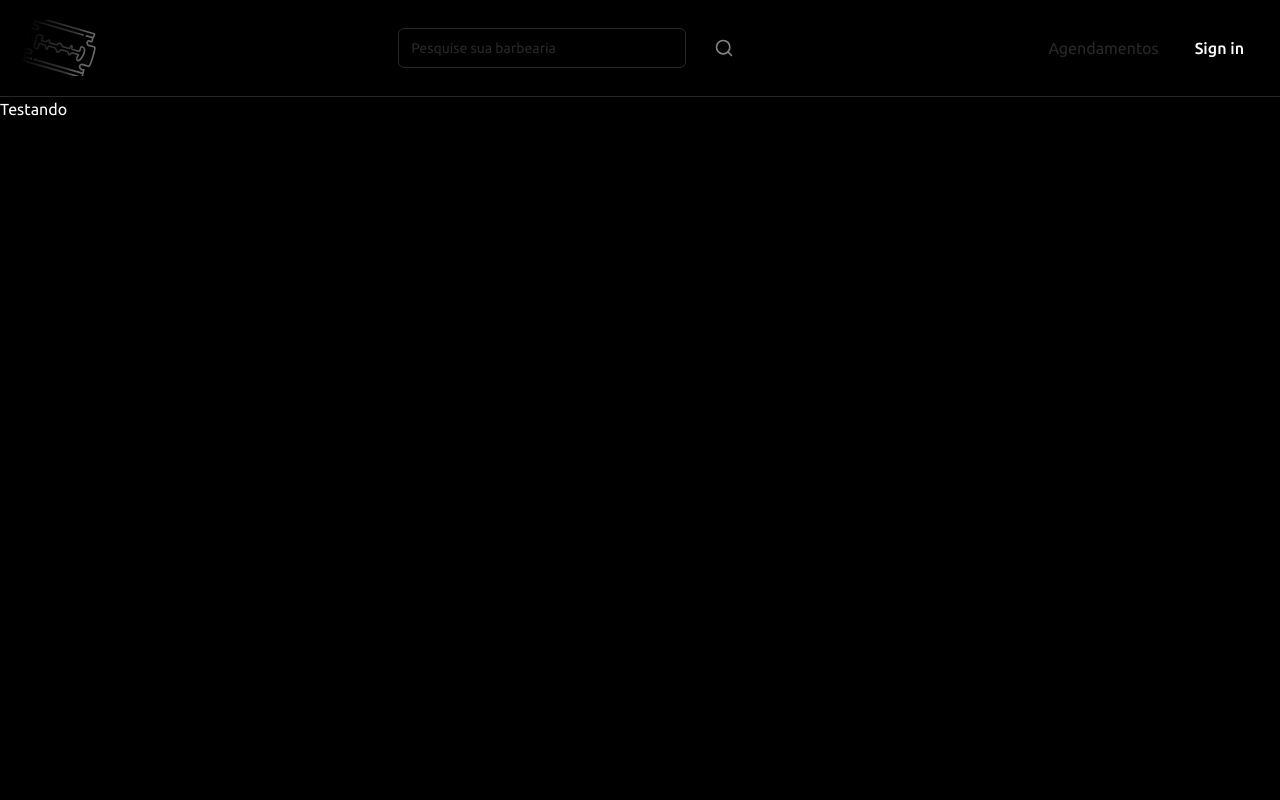
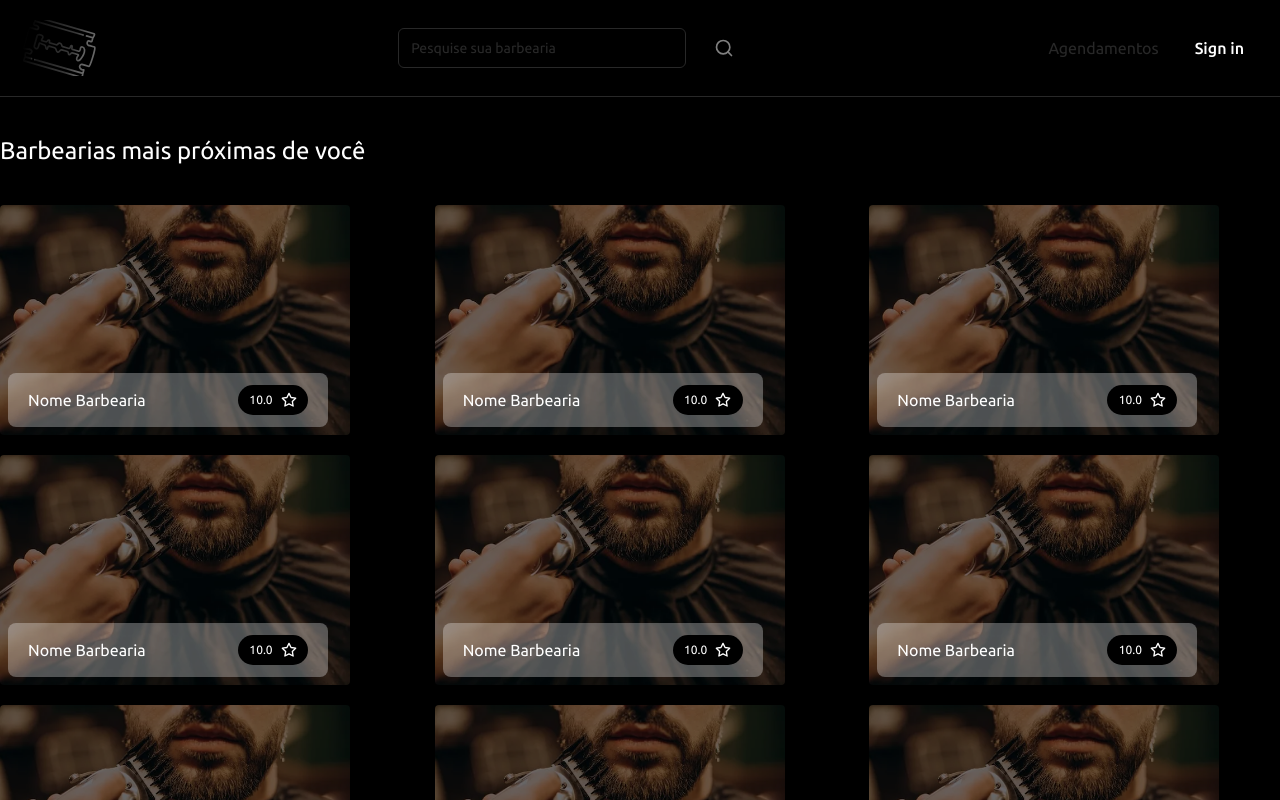
Before and after one commit to rafaapcode/app-barber, a Next.js app: page / in a window 1280 px wide. Shown: the top 800 px of the page. Built offline with nearby package versions, Linux system fonts and the light colour scheme; no server answers.

Commit message:
feat: creating the home page design

```diff
--- a/app/layout.tsx
+++ b/app/layout.tsx
@@ -20,7 +20,7 @@ export default function RootLayout({
   return (
     <ClerkProvider>
       <html lang="en">
-        <body className={cn("w-full h-full bg-[#000000] text-white", ubuntu.className)}>
+        <body className={cn("relative w-full h-full bg-[#000000] text-white", ubuntu.className)}>
           <Header />
           {children}
         </body>
--- a/app/page.tsx
+++ b/app/page.tsx
@@ -1,5 +1,22 @@
+import BarberShopCard from "@/components/BarberShopCard";
+
 export default function Home() {
   return (
-    <h1>Testando</h1>
+    <main className="w-full">
+      <div className="container mx-auto p-5 lg:p-0">
+        <h1 className="text-lg md:text-2xl mt-[32px] md:mt-[60px] lg:mt-[38px]">Barbearias mais próximas de você</h1>
+        <div className="mt-[32px] mb-10 md:mt-[79px] lg:mt-[38px] grid grid-cols-1 md:grid-cols-2 lg:grid-cols-3 gap-y-5 md:gap-x-[70px] lg:gap-x-6 w-full">
+          <BarberShopCard nome="Teste" avaliacao={10}/>
+          <BarberShopCard nome="Teste" avaliacao={10}/>
+          <BarberShopCard nome="Teste" avaliacao={10}/>
+          <BarberShopCard nome="Teste" avaliacao={10}/>
+          <BarberShopCard nome="Teste" avaliacao={10}/>
+          <BarberShopCard nome="Teste" avaliacao={10}/>
+          <BarberShopCard nome="Teste" avaliacao={10}/>
+          <BarberShopCard nome="Teste" avaliacao={10}/>
+          <BarberShopCard nome="Teste" avaliacao={10}/>
+        </div>
+      </div>
+    </main>
   );
 }
--- /dev/null
+++ b/components/BarberShopCard.tsx
@@ -0,0 +1,32 @@
+import Image from "next/image";
+import Link from "next/link";
+import FeedBackBadge from "./FeedBackBadge";
+
+interface BarberShopCardProps {
+    nome: string;
+    avaliacao: number;
+}
+
+export default function BarberShopCard({ avaliacao, nome }: BarberShopCardProps) {
+    return (
+        <Link href={{
+            pathname: "/barbershop/info",
+            query: {
+                name: nome
+            }
+        }} className="group w-fit mx-auto lg:mx-0">
+            <div className="relative w-[350px] h-[230px] rounded-md">
+                <div className="absolute w-full h-full z-10 bg-black/55 group-hover:bg-black/40 transition-colors duration-300" />
+                <Image fill src={"/barberimg.webp"} alt="baber image" className="object-cover rounded-sm" />
+                <div className="relative w-full h-full z-20 bg-transparent">
+                    <div className="absolute bottom-2 left-2  w-[320px]">
+                        <div className="w-full flex justify-between items-center px-5 py-3 rounded-lg bg-white/30 backdrop:blur-lg">
+                            <h2 className="text-base text-white">Nome Barbearia</h2>
+                            <FeedBackBadge avaliacao={avaliacao}/>
+                        </div>
+                    </div>
+                </div>
+            </div>
+        </Link>
+    )
+};
--- /dev/null
+++ b/components/FeedBackBadge.tsx
@@ -0,0 +1,15 @@
+import { Star } from "lucide-react";
+
+interface FeedBackBadgeProps {
+    avaliacao: number;
+}
+
+
+export default function FeedBackBadge({ avaliacao }: FeedBackBadgeProps) {
+    return (
+        <div className="w-[70px] h-[30px] bg-black rounded-full flex justify-center items-center">
+            <p className="text-xs mr-2">{avaliacao.toFixed(1)}</p>
+            <Star className="w-4 h-4"/>
+        </div>
+    )
+};
--- a/components/Header/Header.tsx
+++ b/components/Header/Header.tsx
@@ -17,13 +17,13 @@ export default function Header() {
                 <div className="flex">
                     <Search />
                 </div>
-                <div className="hidden md:block">
+                <div className="hidden md:flex md:items-center gap-x-5">
                     <Link href={"#"} className="text-sm md:text-base transition-colors duration-200 text-[#282828] hover:text-[#414040]">Agendamentos</Link>
                     <SignedIn>
-                        <UserButton afterSignOutUrl="/"/>
+                        <UserButton afterSignOutUrl="/" />
                     </SignedIn>
                     <SignedOut>
-                        <Button variant={"ghost"} className="text-sm md:text-base ml-5"><SignInButton afterSignInUrl="/" afterSignUpUrl="/"/></Button>
+                        <Button variant={"ghost"} className="text-sm md:text-base"><SignInButton afterSignInUrl="/" afterSignUpUrl="/" /></Button>
                     </SignedOut>
                 </div>
                 <div className="md:hidden">
--- /dev/null
+++ b/components/ui/card.tsx
@@ -0,0 +1,79 @@
+import * as React from "react"
+
+import { cn } from "@/lib/utils"
+
+const Card = React.forwardRef<
+  HTMLDivElement,
+  React.HTMLAttributes<HTMLDivElement>
+>(({ className, ...props }, ref) => (
+  <div
+    ref={ref}
+    className={cn(
+      "rounded-lg border bg-card text-card-foreground shadow-sm",
+      className
+    )}
+    {...props}
+  />
+))
+Card.displayName = "Card"
+
+const CardHeader = React.forwardRef<
+  HTMLDivElement,
+  React.HTMLAttributes<HTMLDivElement>
+>(({ className, ...props }, ref) => (
+  <div
+    ref={ref}
+    className={cn("flex flex-col space-y-1.5 p-6", className)}
+    {...props}
+  />
+))
+CardHeader.displayName = "CardHeader"
+
+const CardTitle = React.forwardRef<
+  HTMLParagraphElement,
+  React.HTMLAttributes<HTMLHeadingElement>
+>(({ className, ...props }, ref) => (
+  <h3
+    ref={ref}
+    className={cn(
+      "text-2xl font-semibold leading-none tracking-tight",
+      className
+    )}
+    {...props}
+  />
+))
+CardTitle.displayName = "CardTitle"
+
+const CardDescription = React.forwardRef<
+  HTMLParagraphElement,
+  React.HTMLAttributes<HTMLParagraphElement>
+>(({ className, ...props }, ref) => (
+  <p
+    ref={ref}
+    className={cn("text-sm text-muted-foreground", className)}
+    {...props}
+  />
+))
+CardDescription.displayName = "CardDescription"
+
+const CardContent = React.forwardRef<
+  HTMLDivElement,
+  React.HTMLAttributes<HTMLDivElement>
+>(({ className, ...props }, ref) => (
+  <div ref={ref} className={cn("p-6 pt-0", className)} {...props} />
+))
+CardContent.displayName = "CardContent"
+
+const CardFooter = React.forwardRef<
+  HTMLDivElement,
+  React.HTMLAttributes<HTMLDivElement>
+>(({ className, ...props }, ref) => (
+  <div
+    ref={ref}
+    className={cn("flex items-center p-6 pt-0", className)}
+    {...props}
+  />
+))
+CardFooter.displayName = "CardFooter"
+
+export { Card, CardHeader, CardFooter, CardTitle, CardDescription, CardContent }
```
Also changed, not shown: public/barberimg.webp (added).
